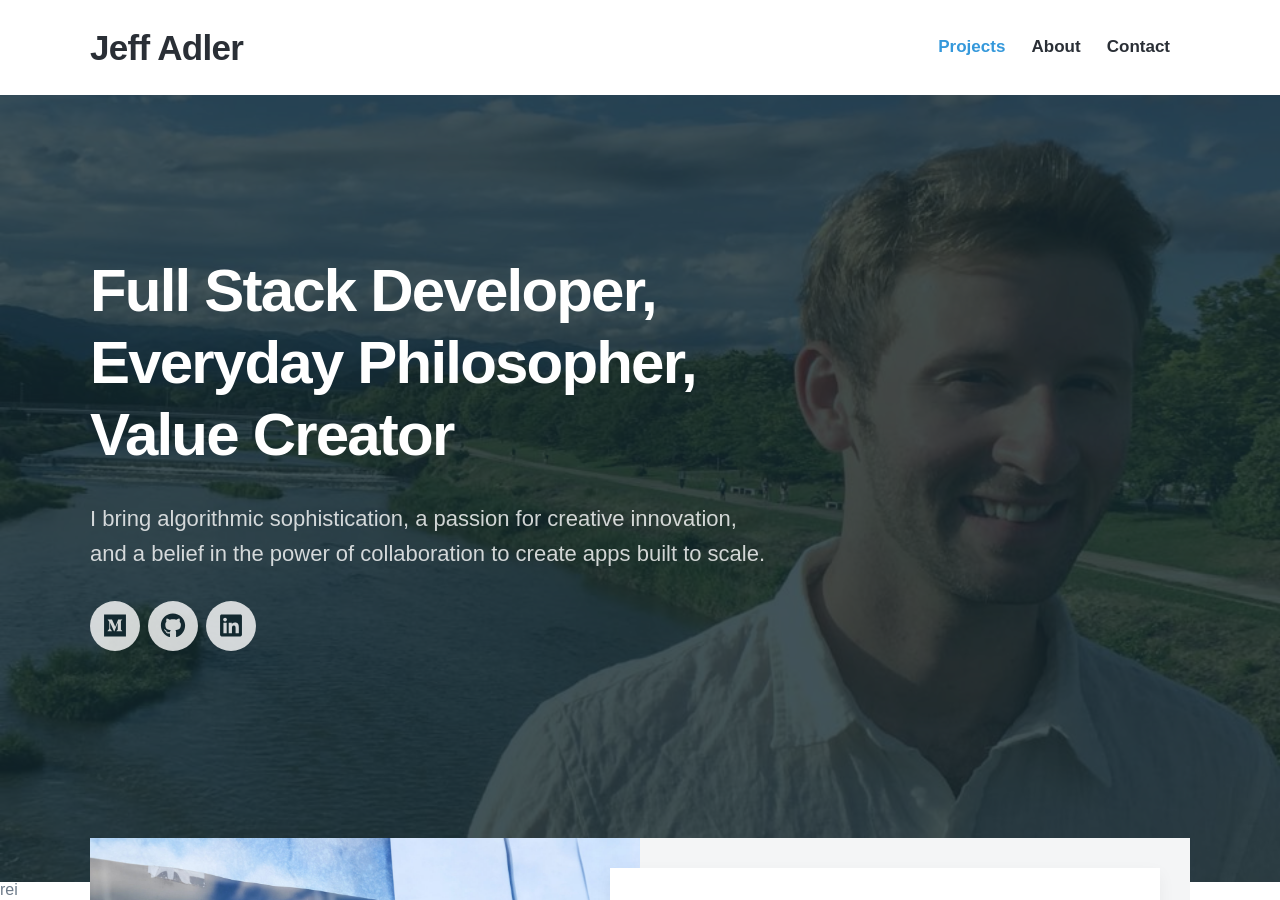
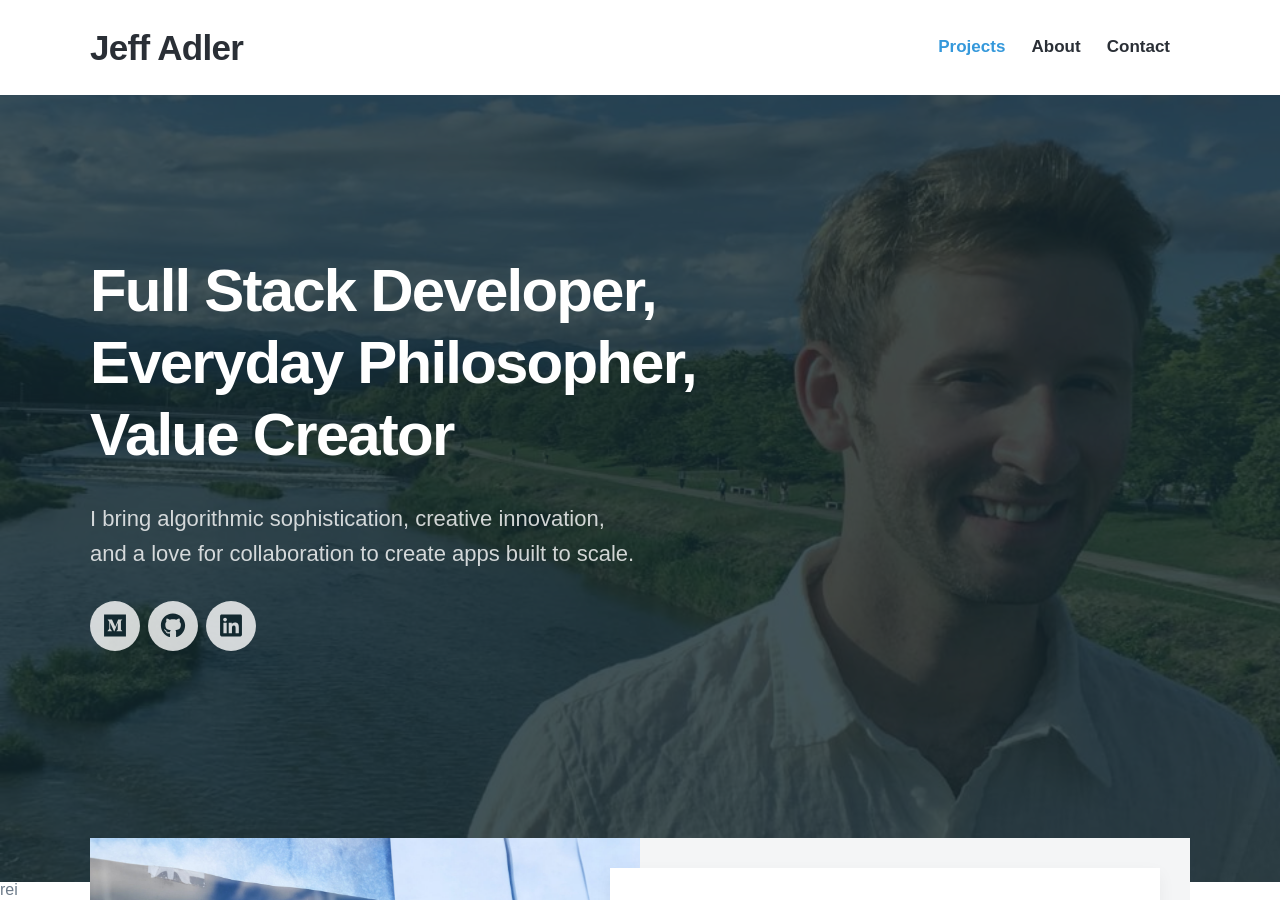
Before and after one commit to Jeff-Adler/Jeff-Adler.github.io, a Jekyll site: the page built from index.html, in a window 1280 px wide and 900 px high. Built offline with Jekyll 4.4.1, drawn with Linux system fonts in a browser that asks for light colours; nearby versions of some CDN libraries; some web fonts are replaced.

Commit message:
added mom's edits

```diff
--- a/index.html
+++ b/index.html
@@ -16,8 +16,8 @@ featured_image: /images/demo/home.jpg
 		<h1>Full Stack Developer,
 			Everyday Philosopher,
 			Value Creator</h1>
-		<p>I bring algorithmic sophistication, a passion for creative innovation,<br>
-			and a belief in the power of collaboration to create apps built to scale.</p>
+		<p>I bring algorithmic sophistication, creative innovation,<br>
+			and a love for collaboration to create apps built to scale.</p>
 
 		{% include socials.html %}
 
```
Also changed, not shown: _pages/about.md (+4 -5 lines).
